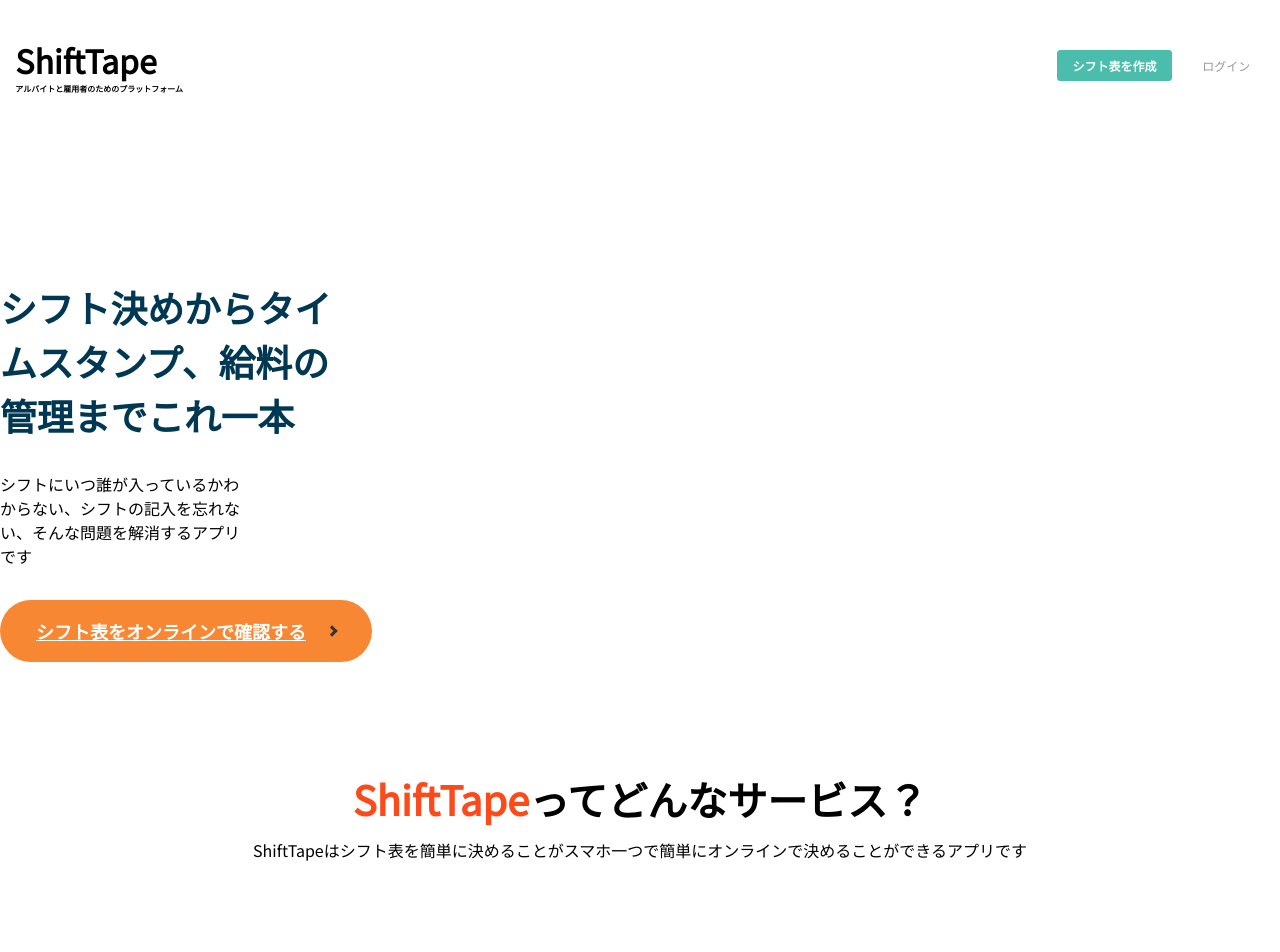
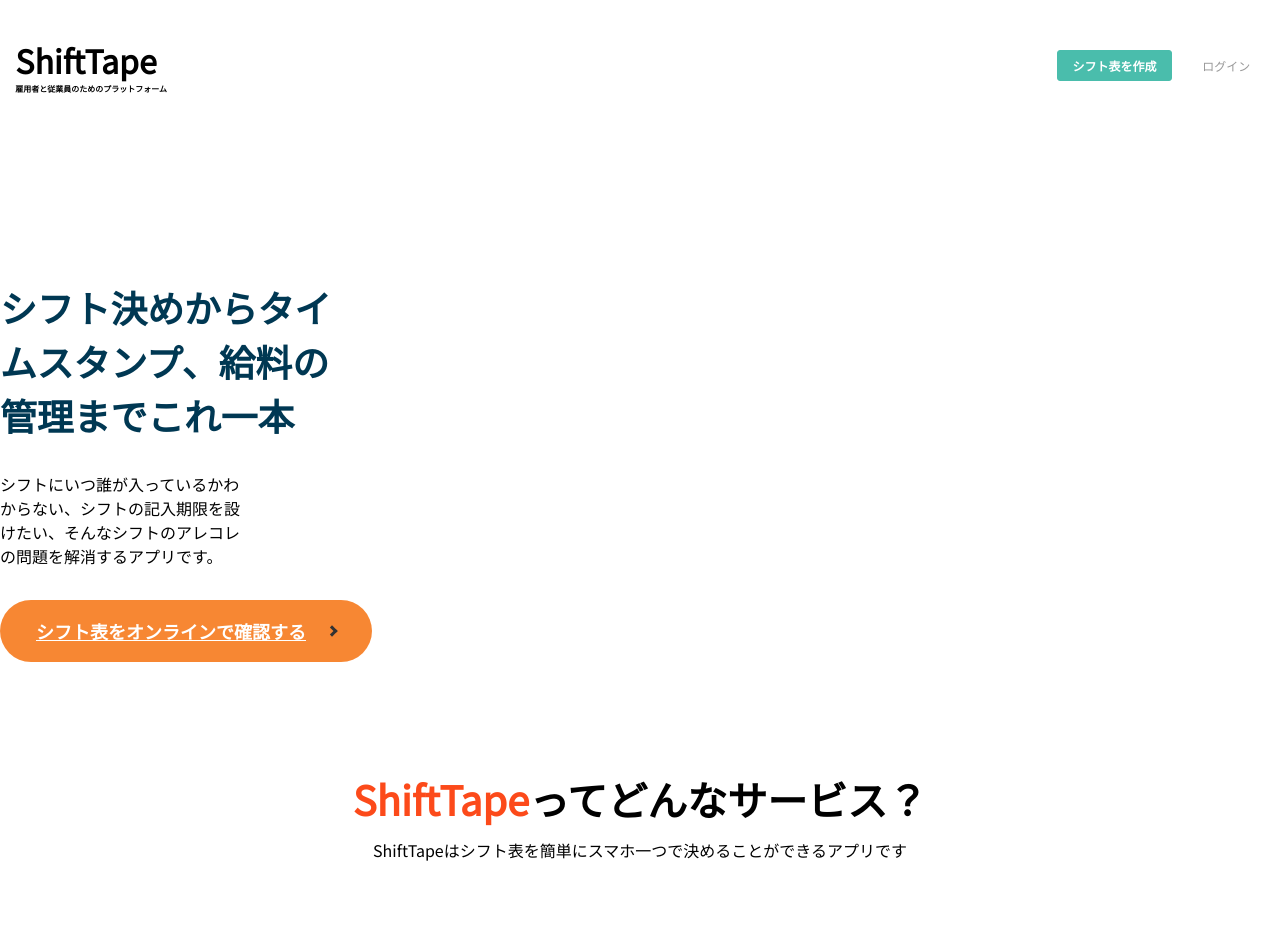
Before and after one commit to Takuchan/ShiftTapeWeb, a plain HTML site: page public/index.html in a window 1280 px wide. Shown: the top 952 px of the page. Drawn offline with Linux system fonts and the light colour scheme; a web font is replaced by a local one.

Commit message:
:cool: 文章の変更

```diff
--- a/public/index.html
+++ b/public/index.html
@@ -15,7 +15,7 @@
       <div class="header-inner">
         <div class="logo">
           <h1>ShiftTape</h1>
-          <h2>アルバイトと雇用者のためのプラットフォーム</h2>
+          <h2>雇用者と従業員のためのプラットフォーム</h2>
         </div>
         <nav class="header-nav">
           <div class="header-nav-item">
@@ -31,7 +31,7 @@
       <div class="top">
         <div class="topleft">
           <h1>シフト決めからタイムスタンプ、給料の管理までこれ一本</h1>
-          <h2>シフトにいつ誰が入っているかわからない、シフトの記入を忘れない、そんな問題を解消するアプリです</h2>
+          <h2>シフトにいつ誰が入っているかわからない、シフトの記入期限を設けたい、そんなシフトのアレコレの問題を解消するアプリです。</h2>
           <div class="buttonsection">
             <div class="button02">
               <a href="">シフト表をオンラインで確認する</a>
@@ -44,7 +44,7 @@
       </div>
       <section>
         <h3><span>ShiftTape</span>ってどんなサービス？</h3>
-        <p>ShiftTapeはシフト表を簡単に決めることがスマホ一つで簡単にオンラインで決めることができるアプリです</p>
+        <p>ShiftTapeはシフト表を簡単にスマホ一つで決めることができるアプリです</p>
       </section>
       <section class="background">
         <h3>まずは<span>スクリーンショット</span>！</h3>
```
Also changed, not shown: 1 other file.
